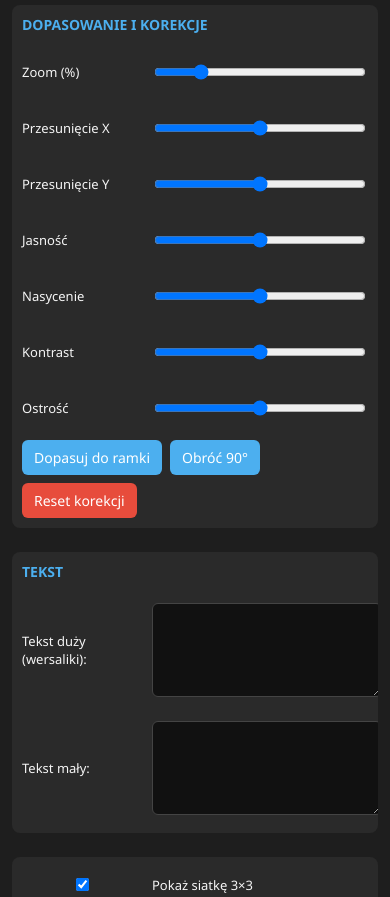
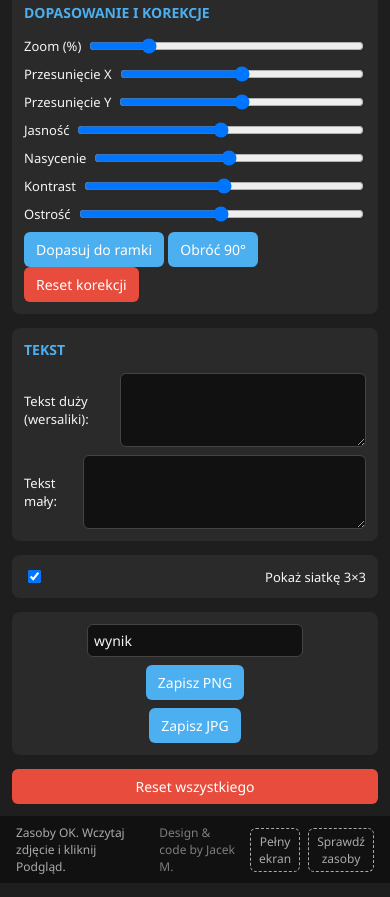
Before and after one commit to pastelwwa/BF-generator-1, a plain HTML site: page index.html in a window 390 px wide. Shown: the part 697-1594 px from the top of the page. Drawn offline with Linux system fonts and the light colour scheme.

Commit message:
Update styles.css

```diff
--- a/styles.css
+++ b/styles.css
@@ -1,20 +1,3 @@
-/* === FONTY WEBOWE (nazwy plików z myślnikami) === */
-@font-face {
-  font-family: "TT-Travels-Next-DemiBold";
-  src: url("pliki/fonts/TT-Travels-Next-DemiBold.woff2") format("woff2");
-  font-weight: 600;
-  font-style: normal;
-  font-display: swap;
-}
-@font-face {
-  font-family: "TT-Commons-Medium";
-  src: url("pliki/fonts/TT-Commons-Medium.woff2") format("woff2");
-  font-weight: 500;
-  font-style: normal;
-  font-display: swap;
-}
-
-/* === RESET / BAZA === */
 :root {
   --bg: #1e1e1e;
   --fg: #f5f5f5;
@@ -36,7 +19,7 @@ button, input, textarea {
   font-family: inherit;
 }
 
-/* === HEADER / FOOTER === */
+/* Header & Footer */
 header, footer {
   background: #111;
   padding: 8px 16px;
@@ -44,12 +27,13 @@ header, footer {
   align-items: center;
   justify-content: space-between;
 }
+
 header h1 { font-size: 18px; margin: 0; }
 
 footer { font-size: 12px; color: var(--muted); gap: 12px; }
 footer .credit { margin-left: auto; opacity: 0.7; }
 
-/* === MAIN LAYOUT (DESKTOP) === */
+/* Main Layout */
 main {
   display: grid;
   grid-template-columns: 360px 1fr;
@@ -59,12 +43,7 @@ main {
   box-sizing: border-box;
 }
 
-.controls {
-  display: flex;
-  flex-direction: column;
-  gap: 14px;
-  overflow-y: auto;
-}
+.controls { display: flex; flex-direction: column; gap: 14px; overflow-y: auto; }
 
 .controls .group {
   background: #2a2a2a;
@@ -91,22 +70,30 @@ main {
   gap: 6px;
 }
 
-.controls .row { display: flex; gap: 8px; flex-wrap: wrap; }
-
 .controls input[type="range"] { flex: 1; }
 
 .controls textarea {
-  width: 100%; resize: vertical; min-height: 60px;
-  padding: 6px; border-radius: 6px; border: 1px solid #444;
-  background: #111; color: var(--fg); font-size: 14px;
+  width: 100%;
+  resize: vertical;
+  min-height: 60px;
+  padding: 6px;
+  border-radius: 6px;
+  border: 1px solid #444;
+  background: #111;
+  color: var(--fg);
+  font-size: 14px;
 }
 
-/* === BUTTONS === */
+/* Buttons */
 button {
-  background: var(--accent); color: #fff;
-  border: none; border-radius: 6px;
-  padding: 8px 12px; font-size: 14px;
-  cursor: pointer; transition: background 0.2s;
+  background: var(--accent);
+  color: #fff;
+  border: none;
+  border-radius: 6px;
+  padding: 8px 12px;
+  font-size: 14px;
+  cursor: pointer;
+  transition: background 0.2s;
 }
 button:hover { background: #379fdc; }
 button.danger { background: var(--danger); }
@@ -115,75 +102,21 @@ button.ghost { background: transparent; color: var(--muted); border: 1px dashed
 button.ghost:hover { border-color: var(--fg); color: var(--fg); }
 button.tiny { font-size: 12px; padding: 4px 8px; }
 
-/* === PREVIEW === */
-.preview {
-  display: flex; flex-direction: column; align-items: center; justify-content: flex-start;
-  background: #000; padding: 8px; border-radius: 8px;
-}
-#c {
-  background: #333; border-radius: 12px;
-  max-width: 100%; height: auto; display: block;
-  /* BLOKADA scrollowania/pinch domyślnych gestów przeglądarki */
-  touch-action: none;
-}
+/* Preview */
+.preview { display: flex; flex-direction: column; align-items: center; background: #000; padding: 8px; border-radius: 8px; }
+#c { background: #333; border-radius: 12px; max-width: 100%; height: auto; display: block; }
 .preview .wide { width: 100%; margin-top: 10px; }
 
-/* === SAVE ROW (DESKTOP) === */
-.save-row { display: flex; gap: 8px; align-items: center; }
-.save-row input {
-  flex: 1; padding: 6px; border-radius: 6px; border: 1px solid #444;
-  background: #111; color: var(--fg); font-size: 14px;
-}
-
-/* === MOBILE FIRST / PORTRAIT TUNING === */
-@media (max-width: 900px) {
-  main {
-    display: flex; flex-direction: column; gap: 12px;
-    padding: 12px; height: auto;
-  }
-  header, footer { padding: 10px 12px; }
-
-  /* Podgląd na górze */
-  .preview { order: -1; margin-top: 4px; padding: 4px; }
-  #c { width: 100%; height: auto; max-width: 100%; border-radius: 12px; }
-  .preview .wide { width: 100%; }
-
-  /* Panele kontrolne pełna szerokość */
-  .controls .group { padding: 10px; margin-bottom: 10px; }
-  .controls label { margin: 8px 0; }
-  .controls textarea { min-height: 80px; font-size: 16px; } /* iOS: unikanie auto-zoom */
-  .controls input[type="range"] { height: 28px; }
-
-  /* Równe etykiety i suwaki */
-  .controls .group label {
-    display: grid;
-    grid-template-columns: 120px 1fr;
-    align-items: center; gap: 10px;
-  }
-
-  /* Sticky save-row nad belką iOS */
-  .controls .save-row {
-    position: sticky; bottom: 8px;
-    background: linear-gradient(180deg, transparent, var(--bg) 30%);
-    padding-top: 8px; z-index: 10;
-  }
-  .controls .save-row input { font-size: 16px; }
-  .controls .save-row button { width: 40%; min-width: 140px; }
-
-  /* Stopka */
-  footer { flex-wrap: wrap; gap: 8px; }
-  footer .credit { order: 2; margin-left: 0; width: 100%; text-align: right; }
-}
-.save-row {
-  display: flex;
-  gap: 8px;
-  align-items: center;
-  flex-wrap: wrap;
-}
-.save-row input { flex: 1; }
+/* Save row */
+.save-row { display: flex; gap: 8px; align-items: center; flex-wrap: wrap; }
+.save-row input { flex: 1; padding: 6px; border-radius: 6px; border: 1px solid #444; background: #111; color: var(--fg); font-size: 14px; }
 .save-row button { flex-shrink: 0; }
 
-footer .row {
-  display: flex;
-  gap: 8px;
+footer .row { display: flex; gap: 8px; }
+
+/* Mobile */
+@media (max-width: 900px) {
+  main { display: flex; flex-direction: column; gap: 12px; padding: 12px; height: auto; }
+  .preview { order: -1; padding: 4px; }
+  #c { width: 100%; height: auto; max-width: 100%; }
 }
```
